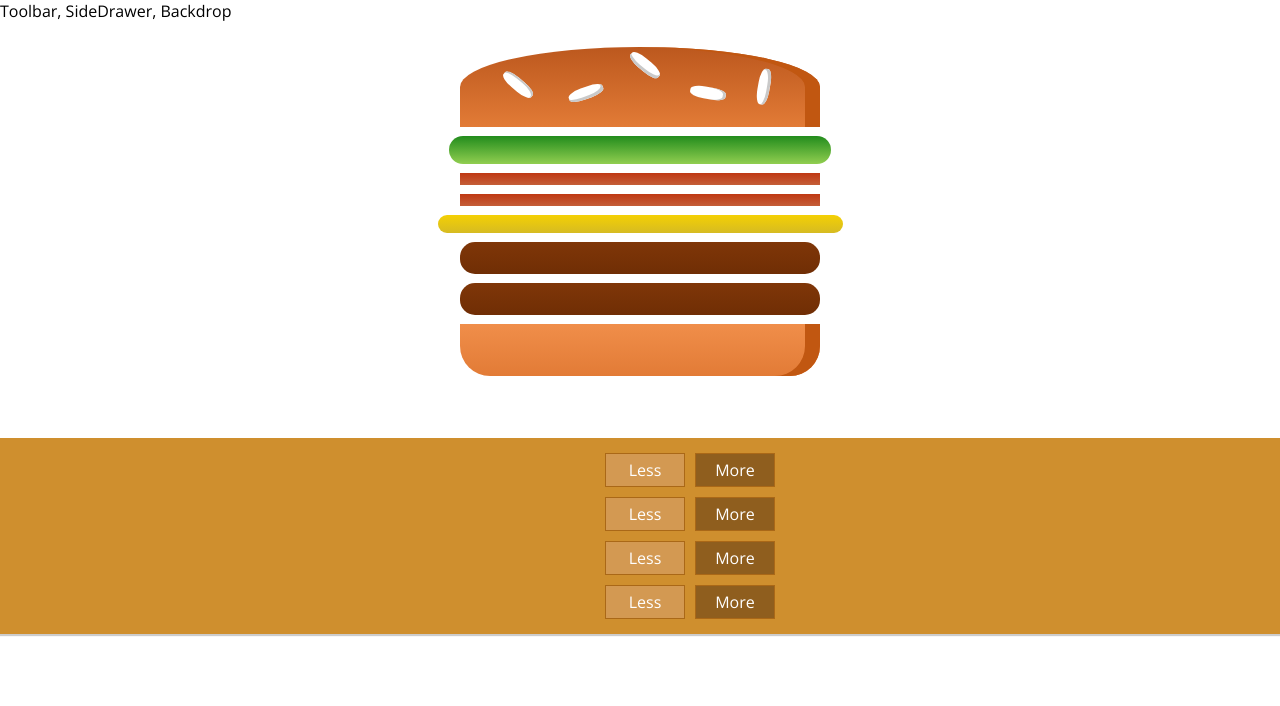
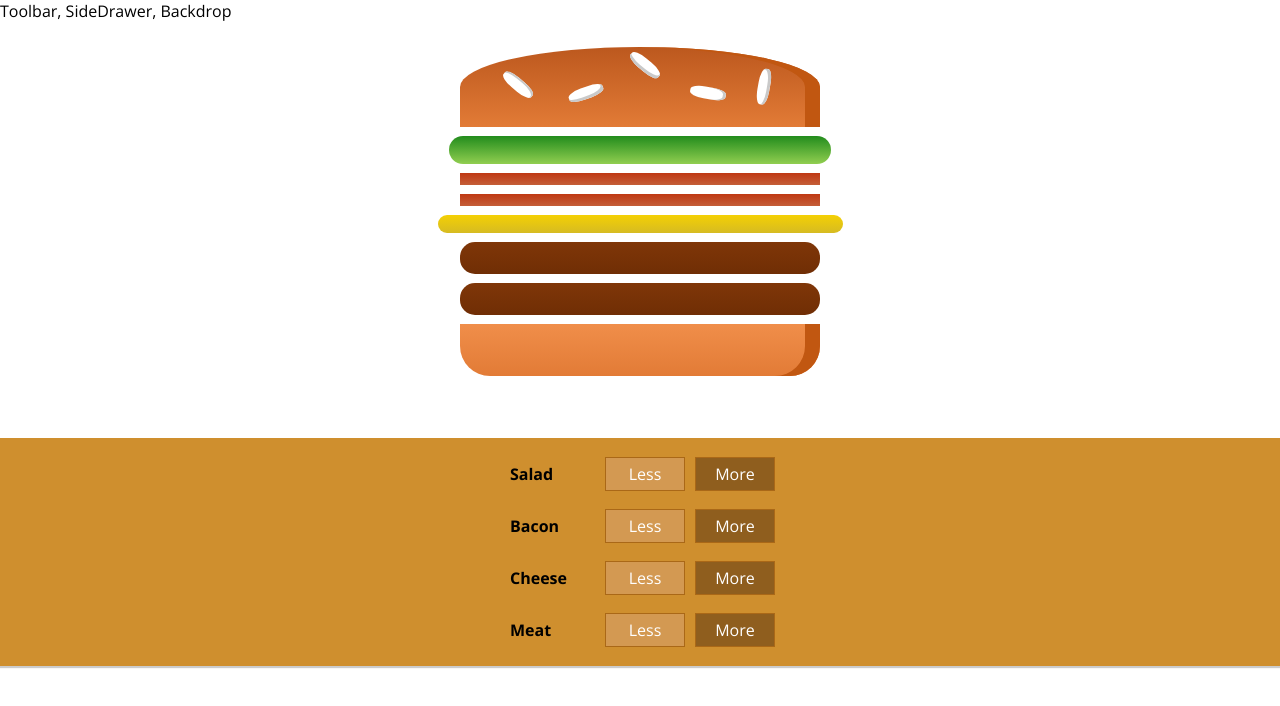
Before and after one commit to sambaosman/burger, a React app: page / in a window 1280 px wide. Shown: the top 706 px of the page. Built offline with nearby package versions, Linux system fonts and the light colour scheme.

Commit message:
Adds label to less and more buttons

```diff
--- a/src/Burger/BuildControls/BuildControl/BuildControl.js
+++ b/src/Burger/BuildControls/BuildControl/BuildControl.js
@@ -4,7 +4,7 @@ import classes from "./BuildControl.css";
 const buildControl = (props) => {
   return (
     <div className={classes.BuildControl}>
-      <div className={classes.Label}>{props.igLabel}</div>
+      <div className={classes.Label}>{props.label}</div>
       <button className={classes.Less} onClick={props.removed}>
         Less
       </button>
--- a/src/Burger/BuildControls/BuildControls.js
+++ b/src/Burger/BuildControls/BuildControls.js
@@ -13,8 +13,8 @@ const buildControls = (props) => {
     <div className={classes.BuildControls}>
       {controls.map((element) => (
         <BuildControl
-          key={props.igLabel}
-          label={props.igLabel}
+          key={element.label}
+          label={element.label}
           added={() => props.ingredientAdded(element.type)} //we need type to use ingredientAddeHandler so we pass it through here so we don't need to pass it all the way down
           removed={() => {
             props.ingredientRemoved(element.type);
```
